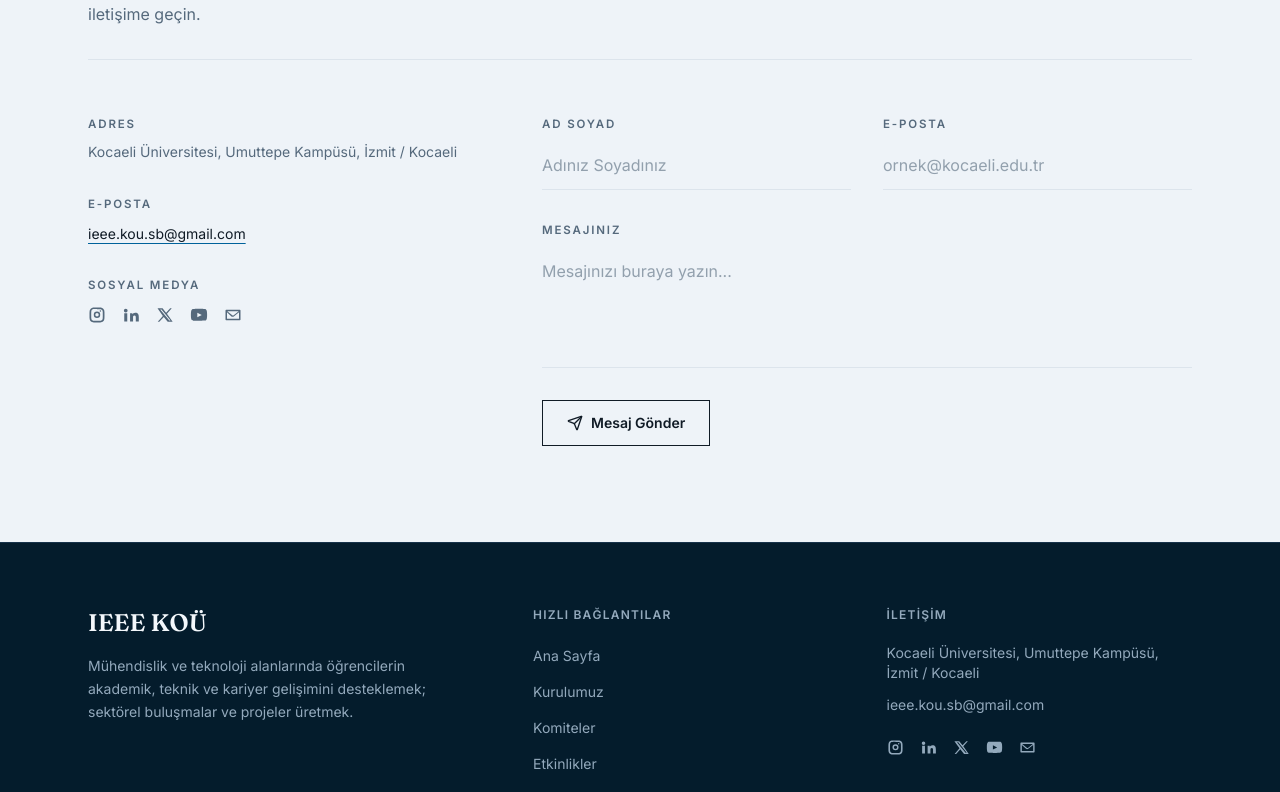
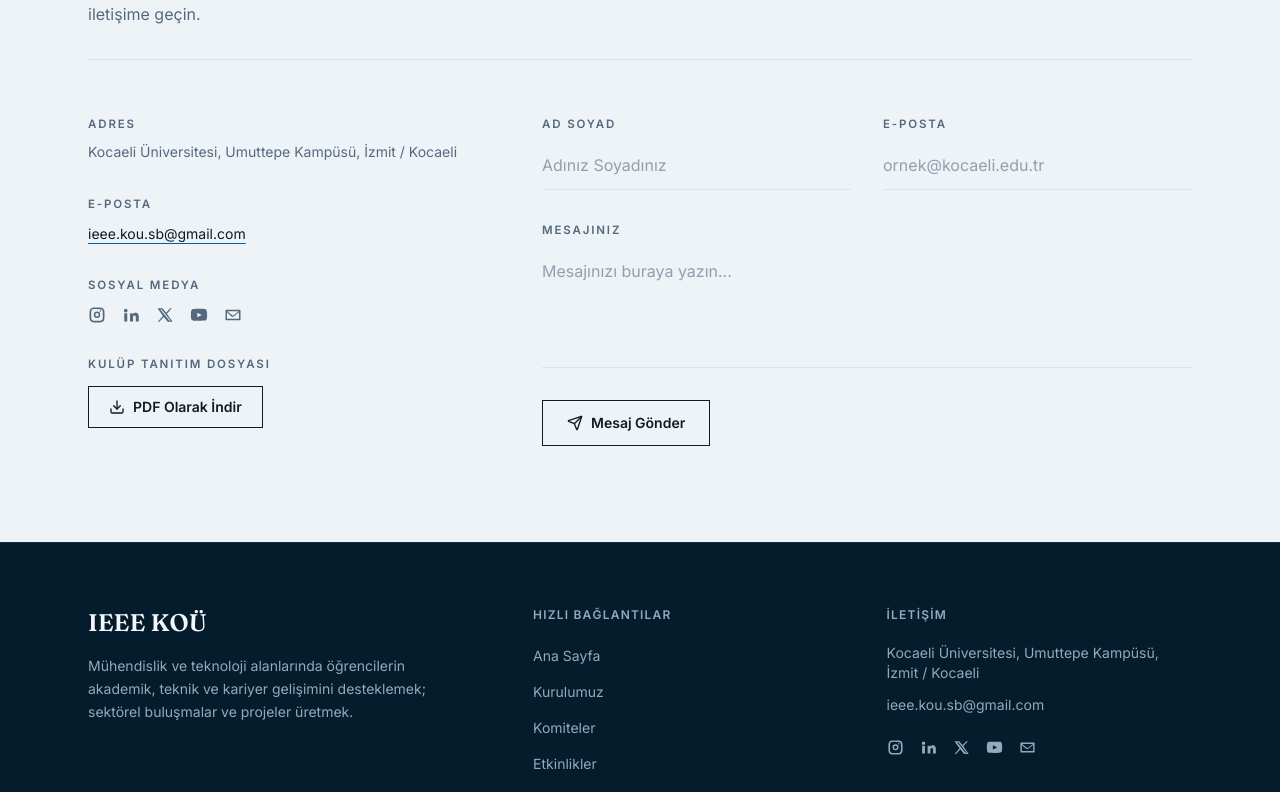
Before and after one commit to alperentrk/IEEEKOU-WebSite, a React (Vite) app: page / in a window 1280 px wide. Shown: the part 7028-7820 px from the top of the page. Built offline with nearby package versions, Linux system fonts and the light colour scheme.

Commit message:
Fix İletişim nav to scroll in-page instead of routing away; add club brochure PDF download

```diff
--- a/public/admin/config.yml
+++ b/public/admin/config.yml
@@ -197,6 +197,14 @@
               - { label: "Misyon", name: "mission", widget: "text" }
               - { label: "E-posta", name: "email", widget: "string" }
               - { label: "Adres", name: "location", widget: "string" }
+              - {
+                  label: "Kulüp Tanıtım Dosyası (PDF)",
+                  name: "brochureUrl",
+                  widget: "file",
+                  media_folder: "public/docs",
+                  public_folder: "/docs",
+                  required: false,
+                }
           - label: "Sosyal Medya Bağlantıları"
             name: "socialLinks"
             widget: "list"
--- a/src/App.jsx
+++ b/src/App.jsx
@@ -4,7 +4,6 @@
 import ScrollToHash from './components/ScrollToHash'
 import Home from './pages/Home'
 import BlogPage from './pages/BlogPage'
-import ContactPage from './pages/ContactPage'
 import NotFound from './pages/NotFound'
 
 function App() {
@@ -16,7 +15,6 @@
         <Routes>
           <Route path="/" element={<Home />} />
           <Route path="/blog" element={<BlogPage />} />
-          <Route path="/iletisim" element={<ContactPage />} />
           <Route path="*" element={<NotFound />} />
         </Routes>
       </main>
--- a/src/components/sections/Contact.jsx
+++ b/src/components/sections/Contact.jsx
@@ -1,5 +1,5 @@
 import { useState } from 'react'
-import { Send } from 'lucide-react'
+import { Download, Send } from 'lucide-react'
 import BrandIcon from '../BrandIcon'
 import SectionHeading from '../SectionHeading'
 import { site, socialLinks } from '../../data/site.json'
@@ -74,6 +74,19 @@
                 ))}
               </div>
             </div>
+            {site.brochureUrl && (
+              <div>
+                <h3 className="kicker mb-3">Kulüp Tanıtım Dosyası</h3>
+                <a
+                  href={site.brochureUrl}
+                  target="_blank"
+                  rel="noreferrer"
+                  className="inline-flex items-center gap-2 border border-ink px-5 py-2.5 text-sm font-semibold text-ink transition-colors hover:bg-ink hover:text-paper"
+                >
+                  <Download size={16} /> PDF Olarak İndir
+                </a>
+              </div>
+            )}
           </div>
 
           <form onSubmit={handleSubmit} className="flex flex-col gap-8">
--- a/src/components/sections/Hero.jsx
+++ b/src/components/sections/Hero.jsx
@@ -1,5 +1,3 @@
-import { Link } from 'react-router-dom'
-
 const stats = [
   ['15.', 'PİTEK Günleri'],
   ['3', 'Aktif Komite'],
@@ -33,12 +31,12 @@
           >
             Komitelerimizi Keşfet
           </a>
-          <Link
-            to="/iletisim"
+          <a
+            href="#iletisim"
             className="border border-ink px-6 py-3 text-sm font-semibold text-ink transition-colors hover:bg-ink hover:text-paper"
           >
             Bize Katıl
-          </Link>
+          </a>
         </div>
       </div>
 
--- a/src/data/navLinks.js
+++ b/src/data/navLinks.js
@@ -5,5 +5,5 @@
   { label: 'Etkinlikler', to: '/#etkinlikler' },
   { label: 'Yayınlar', to: '/blog' },
   { label: 'Projeler', to: '/#projeler' },
-  { label: 'İletişim', to: '/iletisim' },
+  { label: 'İletişim', to: '/#iletisim' },
 ]
--- a/src/data/site.json
+++ b/src/data/site.json
@@ -4,7 +4,8 @@
     "fullName": "Kocaeli Üniversitesi IEEE Öğrenci Kolu",
     "mission": "Mühendislik ve teknoloji alanlarında öğrencilerin akademik, teknik ve kariyer gelişimini desteklemek; sektörel buluşmalar ve projeler üretmek.",
     "email": "ieee.kou.sb@gmail.com",
-    "location": "Kocaeli Üniversitesi, Umuttepe Kampüsü, İzmit / Kocaeli"
+    "location": "Kocaeli Üniversitesi, Umuttepe Kampüsü, İzmit / Kocaeli",
+    "brochureUrl": "/docs/ieee-kou-tanitim.pdf"
   },
   "socialLinks": [
     { "label": "Instagram", "href": "https://instagram.com/ieeekou", "icon": "instagram" },
--- a/src/pages/ContactPage.jsx
+++ /dev/null
@@ -1,9 +0,0 @@
-import Contact from '../components/sections/Contact'
-
-export default function ContactPage() {
-  return (
-    <div className="pt-8">
-      <Contact />
-    </div>
-  )
-}
```
